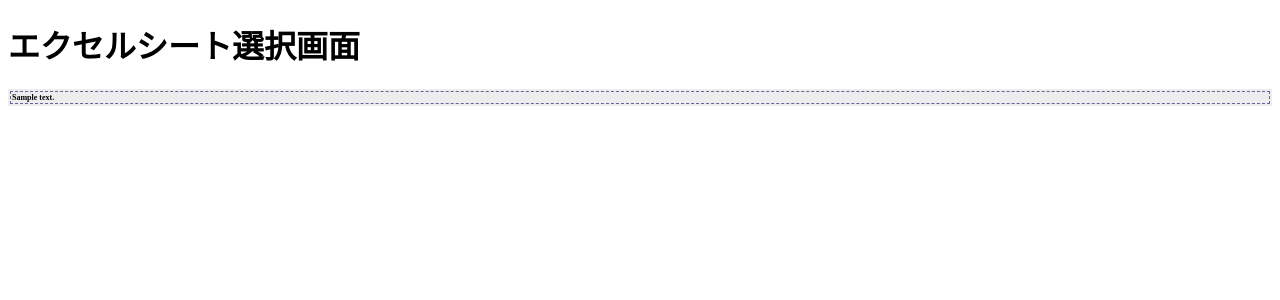
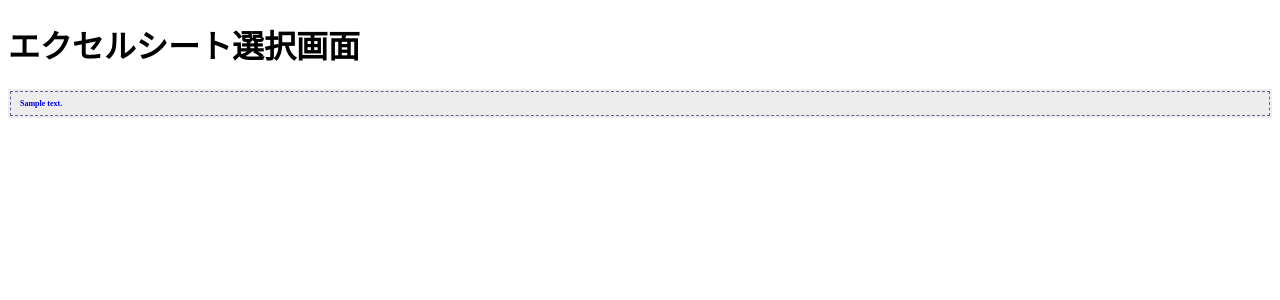
Before and after one commit to shoyu0320/ESLoder, a Django app: template excel/templates/upload_excel/index.html in a window 1280 px wide. Shown: the top 300 px of the page. Run offline with Django 4.2, Linux system fonts and the light colour scheme; the template is opened without the code that fills it: most values are stand-ins (such as "Sample title", 1, 10 or a date in 2020).

Commit message:
表の中のセルを丸ごとリンクにしました

```diff
--- a/excel/templates/upload_excel/index.html
+++ b/excel/templates/upload_excel/index.html
@@ -18,12 +18,6 @@
             /* border: 1px #ffffff solid; */
         }
 
-        .sub_table {
-            width: 100%;
-            background-color: #ededed;
-            /* border: 1px #1005ac solid; */
-        }
-
         td {
             width: 5%;
             /* background-color: #d2d2d2; */
@@ -34,6 +28,30 @@
             width: 5%;
             /* background-color: #d2d2d2; */
             /* border: 1px #ffffff solid; */
+        }
+    </style>
+    <style type="text/css">
+        table.sub_table td a {
+            display: block;
+            /* リンクをブロックレベル化して表示 */
+            padding: 0.6em 1em;
+            /* 内側の余白量を上下に0.6文字分＆左右に1文字分にする */
+            text-decoration: none;
+            line-height: 1.4;
+            height: 100%;
+            display: flex;
+            align-items: center;
+        }
+
+        .sub_table {
+            padding: 0;
+            height: 0;
+            width: 100%;
+            background-color: #ededed;
+        }
+
+        a:hover {
+            background-color: #fdd7d7;
         }
     </style>
 </head>
@@ -64,9 +82,12 @@
                 <table class="sub_table">
                     <tr class="border_line_2">
                         {% endif %}
+
                         <td colspan="{{ merged_cell.merged_cell.effective_cell_width }}"
                             rowspan="{{ merged_cell.merged_cell.effective_cell_height }}">
-                            {{ merged_cell.content.cell_content | linebreaksbr }}
+                            <a href="{% url 'index' %}" class="weblink">
+                                {{ merged_cell.content.cell_content | linebreaksbr }}
+                            </a>
                         </td>
                         {% endif %}
                         {% endfor %}
```
